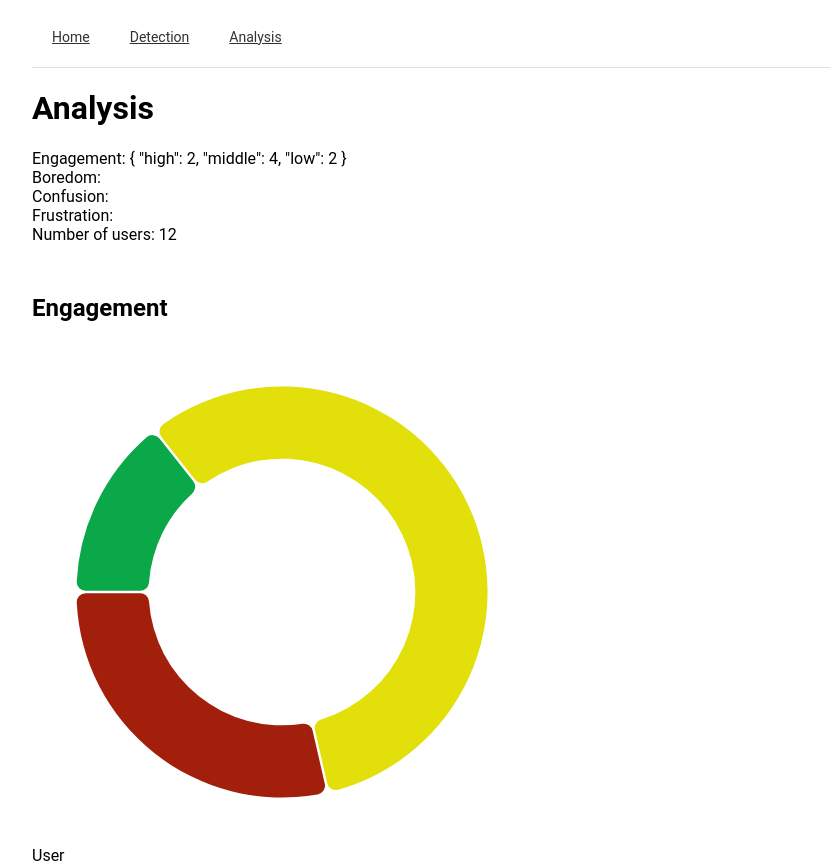
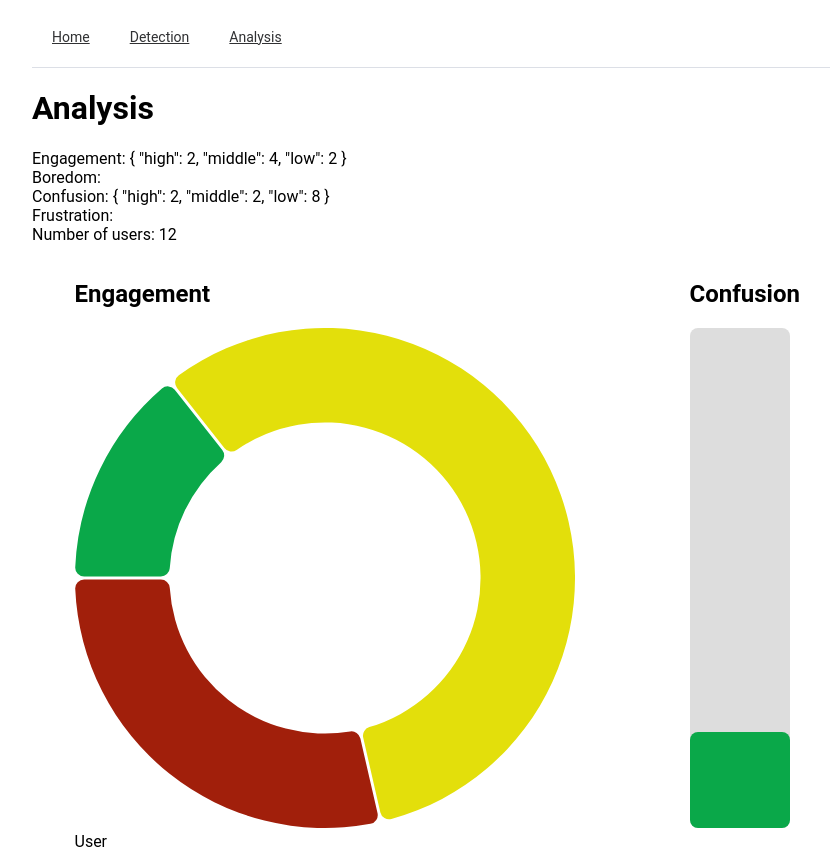
Before and after one commit to AnSrwn/UserEngagementDetection, a Nuxt app in the folder frontend/: page /analysis in a window 1280 px wide. Shown: the whole page, without its empty margins (8-838 px from the left). Built offline with nearby package versions, Linux system fonts and the light colour scheme; no server answers.

Commit message:
wip: add confusion bar

```diff
--- a/frontend/components/DonutChart.client.vue
+++ b/frontend/components/DonutChart.client.vue
@@ -8,12 +8,12 @@ import { select } from "d3-selection";
 import { ref } from "vue";
 import { v4 as uuidv4 } from "uuid";
 
-const margin = 40;
+const margin = 0;
 const width = 450;
 const height = 450;
 
 const radius = Math.min(width, height) / 2 - margin;
-const innerRadius = 120;
+const innerRadius = 140;
 const cornerRadius = 8;
 const padAngle = 0.01; // marign betwenn segments
 const transitionDuration = 2000;
--- /dev/null
+++ b/frontend/components/VerticalBarChart.client.vue
@@ -0,0 +1,120 @@
+<!-- Composition API -->
+<script setup>
+const props = defineProps({
+  data: Object,
+});
+
+let barPercentage = ref("0%");
+let barBackgroundColor = ref("#0aa849");
+let tooltipText = ref("No data available");
+
+function updateBar(percentageValue) {
+  barPercentage.value = `${percentageValue}%`;
+}
+
+function updateColor(percentageValue) {
+  let newColor = "#0aa849";
+
+  if (percentageValue > 25) {
+    newColor = "#e3df0b";
+  }
+
+  if (percentageValue > 50) {
+    newColor = "#a11f0b";
+  }
+
+  barBackgroundColor.value = newColor;
+}
+
+function confusionDataToPercentage(confusionData) {
+  let userCount = confusionData.high + confusionData.middle + confusionData.low;
+  let confusion = confusionData.high + confusionData.middle / 2;
+
+  if (userCount === 0) return 0;
+
+  return Math.ceil((confusion / userCount) * 100);
+}
+
+function updateTooltip(confusionData) {
+  let text = `Highly confused: ${confusionData.high}\n Midly confused: ${confusionData.middle} \n Not confused: ${confusionData.low}`;
+  tooltipText.value = text;
+}
+
+function onNewValue(newValue) {
+  if (newValue === null) return;
+
+  let percentageValue = confusionDataToPercentage(newValue);
+
+  if (percentageValue < 0) percentageValue = 0;
+  if (percentageValue > 100) percentageValue = 100;
+
+  updateBar(percentageValue);
+  updateColor(percentageValue);
+  updateTooltip(newValue);
+}
+
+function onChartDivMounted() {
+  // Handle new data
+  onNewValue(props.data);
+  watch(
+    () => props.data,
+    (newValue, oldValue) => {
+      onNewValue(newValue);
+    }
+  );
+}
+</script>
+
+<template>
+  <div id="bar-container">
+    <div @vue:mounted="onChartDivMounted" id="bar-chart">
+      <div id="bar" ref="bar"></div>
+    </div>
+    <div class="tooltip">
+      <span id="tooltip-text">{{ tooltipText }}</span>
+    </div>
+  </div>
+</template>
+
+<style lang='scss'>
+#bar-container {
+  display: flex;
+  flex-direction: row;
+  align-items: center;
+}
+
+#bar-chart {
+  display: flex;
+  flex-direction: column-reverse;
+  height: 100%;
+  width: 100px;
+  background-color: #ddd;
+  border-radius: 8px;
+}
+
+#bar-chart:hover ~ .tooltip {
+  visibility: visible;
+  opacity: 1;
+}
+
+#bar {
+  height: v-bind(barPercentage);
+  background-color: v-bind(barBackgroundColor);
+  transition: all 2s ease;
+  border-radius: 8px;
+}
+
+.tooltip {
+  visibility: hidden;
+  width: 160px;
+  height: fit-content;
+  background-color: #555;
+  color: #fff;
+  text-align: center;
+  border-radius: 6px;
+  padding: 5px 0;
+  z-index: 1;
+  opacity: 0;
+  transition: opacity 0.3s;
+}
+</style>
--- a/frontend/pages/analysis/index.vue
+++ b/frontend/pages/analysis/index.vue
@@ -11,10 +11,10 @@ let frustrationData = ref();
 const { data, refresh } = await useApiFetch(`engagement/simple/`, {
   query: { time_period: 5 },
   transform: (data) => {
-    numberOfUsers.value = 12; // data.users;
-    // engagementData.value = data.engagement; // { "high": 5, "middle": 4, "low": 2 };
+    // numberOfUsers.value = data.users;
+    // engagementData.value = data.engagement;
     boredomData.value = data.boredom;
-    confusionData.value = data.confusion;
+    // confusionData.value = data.confusion;
     frustrationData.value = data.frustration;
 
     return data;
@@ -25,6 +25,7 @@ function refreshing() {
   high++;
   numberOfUsers.value = 12;
   engagementData.value = { high: high, middle: 4, low: 2 };
+  confusionData.value = { high: high, middle: 2, low: 8 };
   refresh();
 }
 refreshing();
@@ -34,17 +35,24 @@ setInterval(refreshing, 5000);
 <template>
   <div>
     <h1>Analysis</h1>
+    <p>
+      Engagement: {{ engagementData }}<br />Boredom: {{ boredomData
+      }}<br />Confusion: {{ confusionData }}<br />Frustration:
+      {{ frustrationData }}<br />Number of users: {{ numberOfUsers }}
+    </p>
     <div class="charts-container">
-      <div>
-        <div>Engagement: {{ engagementData }}</div>
-        <div>Boredom: {{ boredomData }}</div>
-        <div>Confusion: {{ confusionData }}</div>
-        <div>Frustration: {{ frustrationData }}</div>
-        <div>Number of users: {{ numberOfUsers }}</div>
-      </div>
-      <div class="donut-chart">
+      <div class="engagement-card">
         <h2>Engagement</h2>
         <DonutChart v-if="numberOfUsers > 0" :data="engagementData" />
+        <div v-else>There are no users online</div>
+      </div>
+      <div class="confusion-card">
+        <h2>Confusion</h2>
+        <VerticalBarChart
+          v-if="numberOfUsers > 0"
+          class="confusion-chart"
+          :data="confusionData"
+        />
         <div v-else>There are no users online</div>
       </div>
     </div>
@@ -52,16 +60,22 @@ setInterval(refreshing, 5000);
 </template>
 
 <style lang='scss' scoped>
-.donut-chart {
-  width: 100%;
-  height: 100%;
-  max-width: 500px;
-  max-height: 500px;
+.engagement-card {
+  width: 500px;
+  height: 500px;
+}
+.confusion-card {
+  width: 500px;
+  .confusion-chart {
+    width: 100%;
+    height: 500px;
+  }
 }
 .charts-container {
   display: flex;
   flex-wrap: wrap;
-  flex-direction: column;
+  flex-direction: row;
+  justify-content: space-around;
   gap: 30px 30px;
 }
 </style>
```
